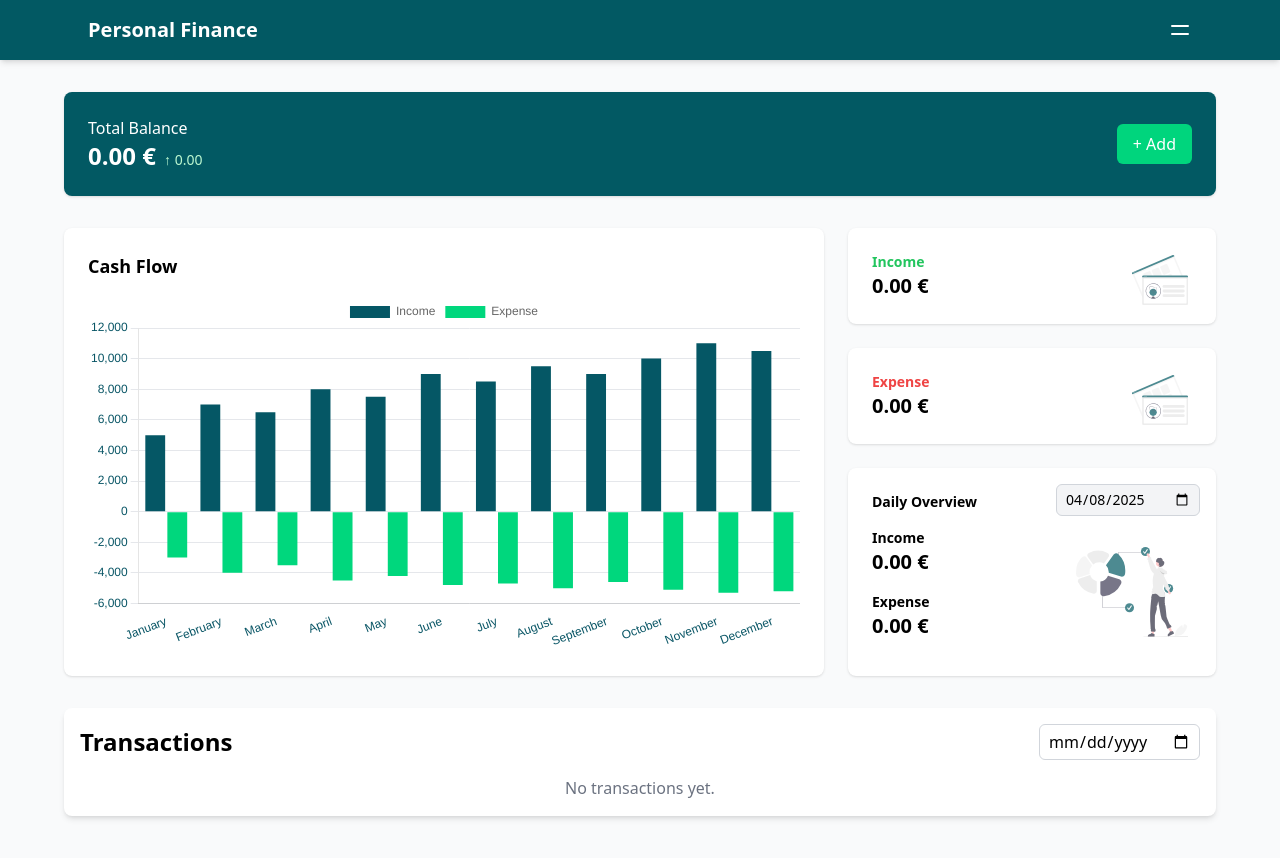
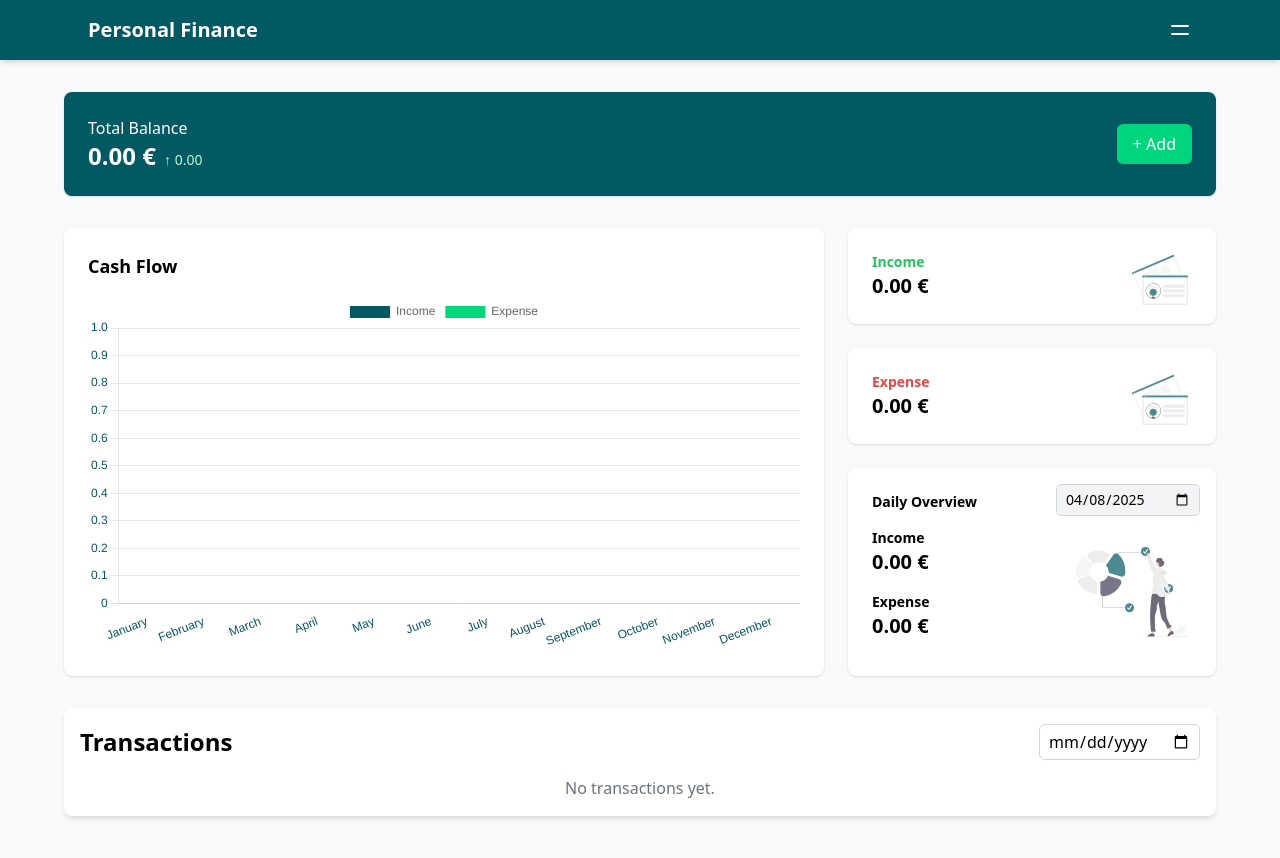
Before and after one commit to jfernandezcl/personal-finance, a React (Vite) app in the folder frontend/: page /dashboard in a window 1280 px wide. Shown: the top 858 px of the page. Built offline with nearby package versions, Linux system fonts and the light colour scheme; sample sign-in values are in the browser's storage; the HTML template or start-up script is replaced by a standard one.

Commit message:
feat: add the values to the graph when it is entered into the modal

```diff
--- a/frontend/src/components/CashFlowChart.jsx
+++ b/frontend/src/components/CashFlowChart.jsx
@@ -1,4 +1,4 @@
-import React from "react";
+import React, { useMemo } from "react";
 import { Bar } from "react-chartjs-2";
 import {
   Chart as ChartJS,
@@ -9,14 +9,42 @@ import {
   Tooltip,
   Legend,
 } from "chart.js";
+import { useDashboardContext } from "../components/DashboardContext";
 
 ChartJS.register(CategoryScale, LinearScale, BarElement, Title, Tooltip, Legend);
+
+export default function CashFlowChart() {
+  const { transactions } = useDashboardContext();
+
+  const { incomeData, expenseData } = useMemo(() => {
+    const monthlyIncome = Array(12).fill(0);
+    const monthlyExpenses = Array(12).fill(0);
+
+    transactions.forEach(({ amount, type, date }) => {
+      const month = new Date(date).getMonth();
+      if (type === "income") {
+        monthlyIncome[month] += amount;
+      } else {
+        monthlyExpenses[month] += amount;
+      }
+    });
+
+    return { incomeData: monthlyIncome, expenseData: monthlyExpenses };
+  }, [transactions]);
 
   const dataBar = {
     labels: ["January", "February", "March", "April", "May", "June", "July", "August", "September", "October", "November", "December"],
     datasets: [
-    { label: "Income", data: [5000, 7000, 6500, 8000, 7500, 9000, 8500, 9500, 9000, 10000, 11000, 10500], backgroundColor: "#055765" },
-    { label: "Expense", data: [-3000, -4000, -3500, -4500, -4200, -4800, -4700, -5000, -4600, -5100, -5300, -5200], backgroundColor: "#00d77d" },
+      {
+        label: "Income",
+        data: incomeData,
+        backgroundColor: "#055765",
+      },
+      {
+        label: "Expense",
+        data: expenseData,
+        backgroundColor: "#00d77d",
+      }
     ],
   };
 
@@ -29,7 +57,6 @@ const optionsBar = {
     plugins: { legend: { display: true } },
   };
 
-export default function CashFlowChart() {
   return (
     <div className="bg-white rounded-lg shadow p-6 w-full h-full">
       <div className="flex items-center justify-between mb-4">
--- a/frontend/src/components/DashboardContext.jsx
+++ b/frontend/src/components/DashboardContext.jsx
@@ -1,4 +1,4 @@
-import React, { createContext, useContext, useState, useMemo } from 'react';
+import React, { useEffect, useState, createContext, useContext, useMemo } from 'react';
 
 const DashboardContext = createContext();
 
@@ -7,16 +7,21 @@ export const useDashboardContext = () => useContext(DashboardContext);
 export const DashboardProvider = ({ children }) => {
   const [transactions, setTransactions] = useState([]);
 
-  // Usamos useMemo para memorizar el totalBalance
+  // Función para agregar una nueva transacción
+  const addTransaction = (newTransaction) => {
+    setTransactions((prev) => [...prev, newTransaction]);
+  };
+
+  // Calculamos el balance total usando useMemo
   const totalBalance = useMemo(() => {
     return transactions.reduce((total, transaction) => {
-      const amt = Number(transaction.amount); // Convertimos a número
+      const amt = Number(transaction.amount);
       return transaction.type === 'income' ? total + amt : total - amt;
     }, 0);
-  }, [transactions]); // Solo se vuelve a calcular si las transacciones cambian
+  }, [transactions]);
 
   return (
-    <DashboardContext.Provider value={{ transactions, setTransactions, totalBalance }}>
+    <DashboardContext.Provider value={{ transactions, setTransactions, addTransaction, totalBalance }}>
       {children}
     </DashboardContext.Provider>
   );
--- a/frontend/src/components/TransactionModal.jsx
+++ b/frontend/src/components/TransactionModal.jsx
@@ -1,12 +1,13 @@
 import React, { useEffect, useState } from "react";
+import { useDashboardContext } from "../components/DashboardContext";
 
-function TransactionModal({ isOpen, onClose, onSave }) {
+function TransactionModal({ isOpen, onClose }) {
+  const { addTransaction } = useDashboardContext();
   const [amount, setAmount] = useState("");
   const [type, setType] = useState("income");
   const [date, setDate] = useState("");
   const [description, setDescription] = useState("");
 
-  // Restablecer los valores cuando la modal se abra o se recargue
   useEffect(() => {
     if (!isOpen) {
       setAmount("");
@@ -16,25 +17,19 @@ function TransactionModal({ isOpen, onClose, onSave }) {
     }
   }, [isOpen]);
 
-  // También restablecer los valores cuando la página se recargue
-  useEffect(() => {
-    setAmount("");
-    setType("income");
-    setDate("");
-    setDescription("");
-  }, []);
-
   if (!isOpen) return null;
 
   const handleSave = () => {
-    if (!amount || isNaN(amount)) return; // Verificación básica
+    if (!amount || isNaN(amount)) return;
 
-    onSave({
+    addTransaction({
       amount: parseFloat(amount),
       type,
       date,
-      description
+      description,
     });
+
+    onClose(); // Cerrar la modal después de guardar
   };
 
   return (
@@ -70,14 +65,12 @@ function TransactionModal({ isOpen, onClose, onSave }) {
           className="w-full p-2 mb-2 border rounded text-black"
         />
         <div className="flex justify-end space-x-2">
-          <button onClick={onClose} className="px-4 py-2 bg-gray-400 rounded hover:bg-gray-500 ">Cancel</button>
-          <button onClick={() => onSave({ amount, type, date, description })}
-            className="px-4 py-2 bg-[#025963] text-white rounded hover:bg-[#013f48] transition-colors">Save</button>
+          <button onClick={onClose} className="px-4 py-2 bg-gray-400 rounded hover:bg-gray-500">Cancel</button>
+          <button onClick={handleSave} className="px-4 py-2 bg-[#025963] text-white rounded hover:bg-[#013f48] transition-colors">Save</button>
         </div>
       </div>
     </div>
   );
 }
 
-
 export default TransactionModal;
```
Lines whose indentation alone changed are shown as unchanged.
